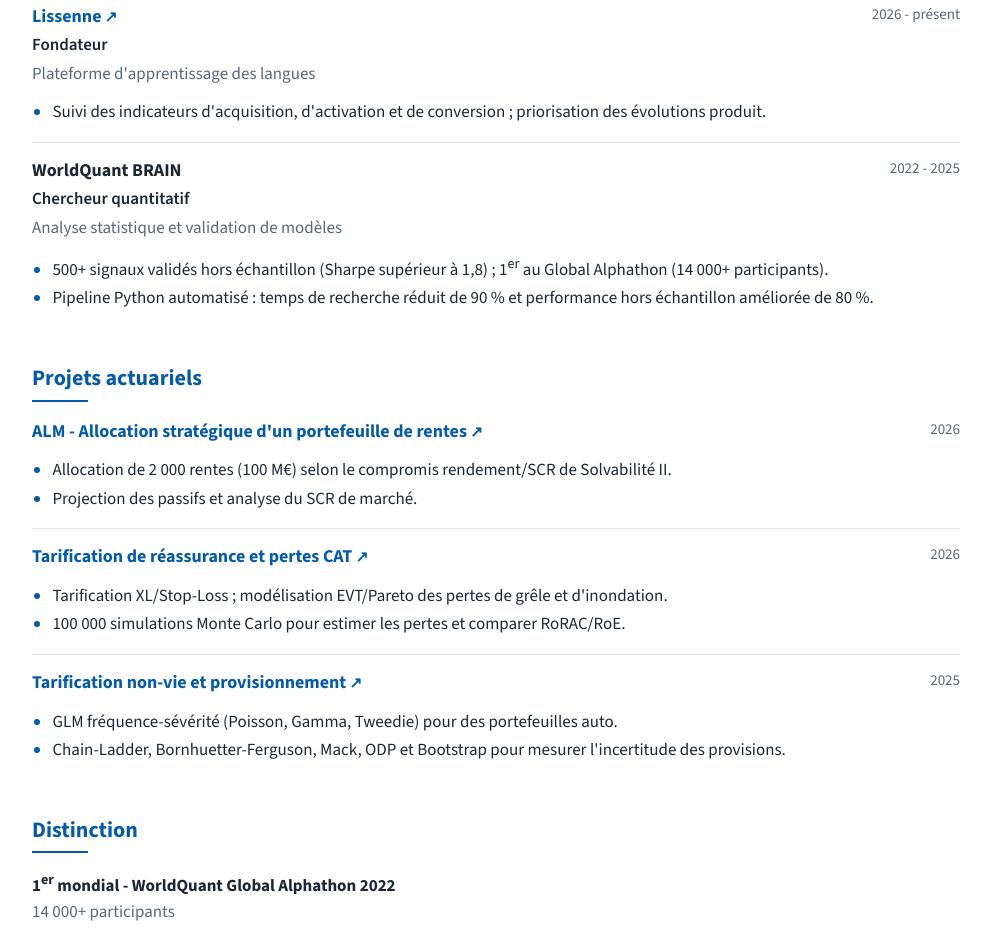
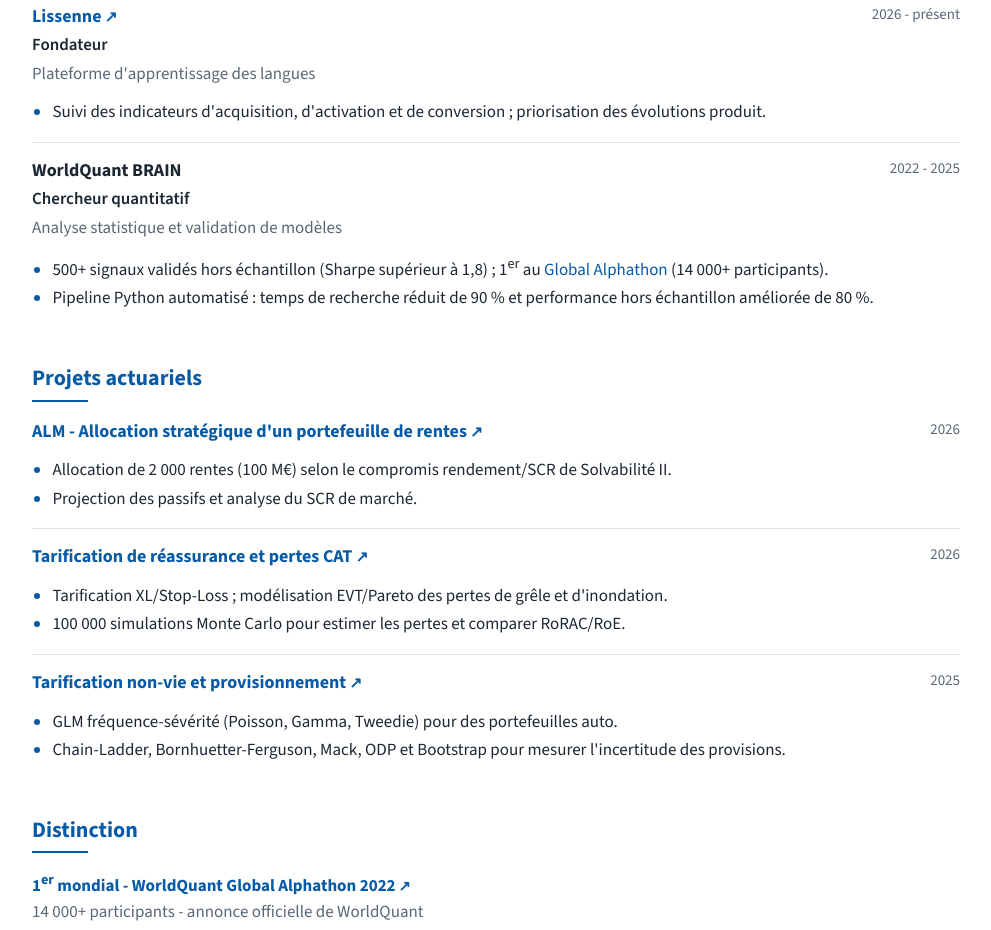
Before and after one commit to khanhtrinh2003/khanhtrinh2003.github.io, a plain HTML site: page index.html in a window 1280 px wide. Shown: the part 910-1840 px from the top of the page, without its empty margins (144-1135 px from the left). Drawn offline with nearby package versions, Linux system fonts and the light colour scheme.

Commit message:
Link WorldQuant Alphathon announcement as evidence
Co-Authored-By: Claude Opus 5.5 <noreply@anthropic.com>

```diff
--- a/index.html
+++ b/index.html
@@ -272,7 +272,7 @@ footer {
       </div>
       <div class="meta">2022 - 2025</div>
       <ul>
-        <li>500+ signaux validés hors échantillon (Sharpe supérieur à 1,8) ; 1<sup>er</sup> au Global Alphathon (14&nbsp;000+ participants).</li>
+        <li>500+ signaux validés hors échantillon (Sharpe supérieur à 1,8) ; 1<sup>er</sup> au <a href="https://www.facebook.com/WorldQuantCareers/posts/worldquant-brains-2022-global-alphathon-is-complete-in-the-inaugural-quant-compe/2103386076520845/">Global Alphathon</a> (14&nbsp;000+ participants).</li>
         <li>Pipeline Python automatisé : temps de recherche réduit de 90&nbsp;% et performance hors échantillon améliorée de 80&nbsp;%.</li>
       </ul>
     </div>
@@ -314,7 +314,7 @@ footer {
 
   <section class="cv" id="distinctions">
     <h2>Distinction</h2>
-    <p class="award"><strong>1<sup>er</sup> mondial - WorldQuant Global Alphathon 2022</strong><span>14&nbsp;000+ participants</span></p>
+    <p class="award"><strong><a class="ext" href="https://www.facebook.com/WorldQuantCareers/posts/worldquant-brains-2022-global-alphathon-is-complete-in-the-inaugural-quant-compe/2103386076520845/">1<sup>er</sup> mondial - WorldQuant Global Alphathon 2022</a></strong><span>14&nbsp;000+ participants - annonce officielle de WorldQuant</span></p>
   </section>
 
   <section class="cv" id="competences">
```
Also changed, not shown: 2 other files.
